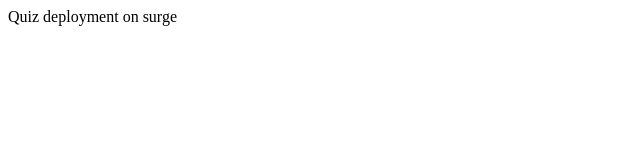
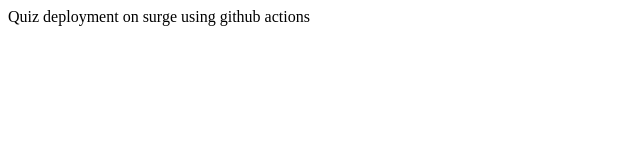
Before and after one commit to zeina-se/Dima_quiz, a plain HTML site: page index.html in a window 1280 px wide. Shown: the whole page, without its empty margins (0-640 px from the left). Drawn offline with Linux system fonts and the light colour scheme.

Commit message:
another test

```diff
--- a/index.html
+++ b/index.html
@@ -6,6 +6,6 @@
     <title>Quiz</title>
 </head>
 <body>
-    Quiz deployment on surge
+    Quiz deployment on surge using github actions
 </body>
 </html>
```
